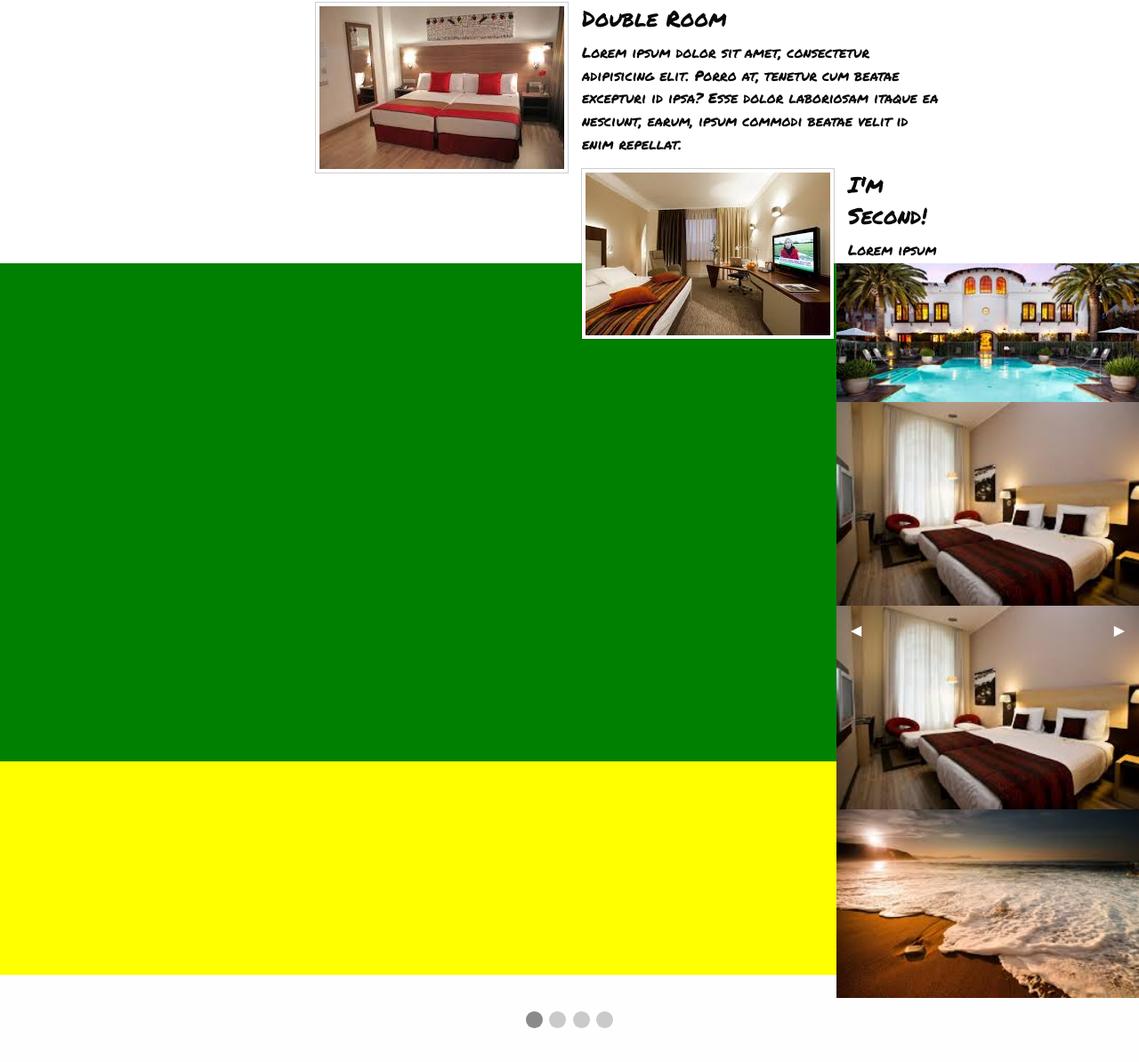
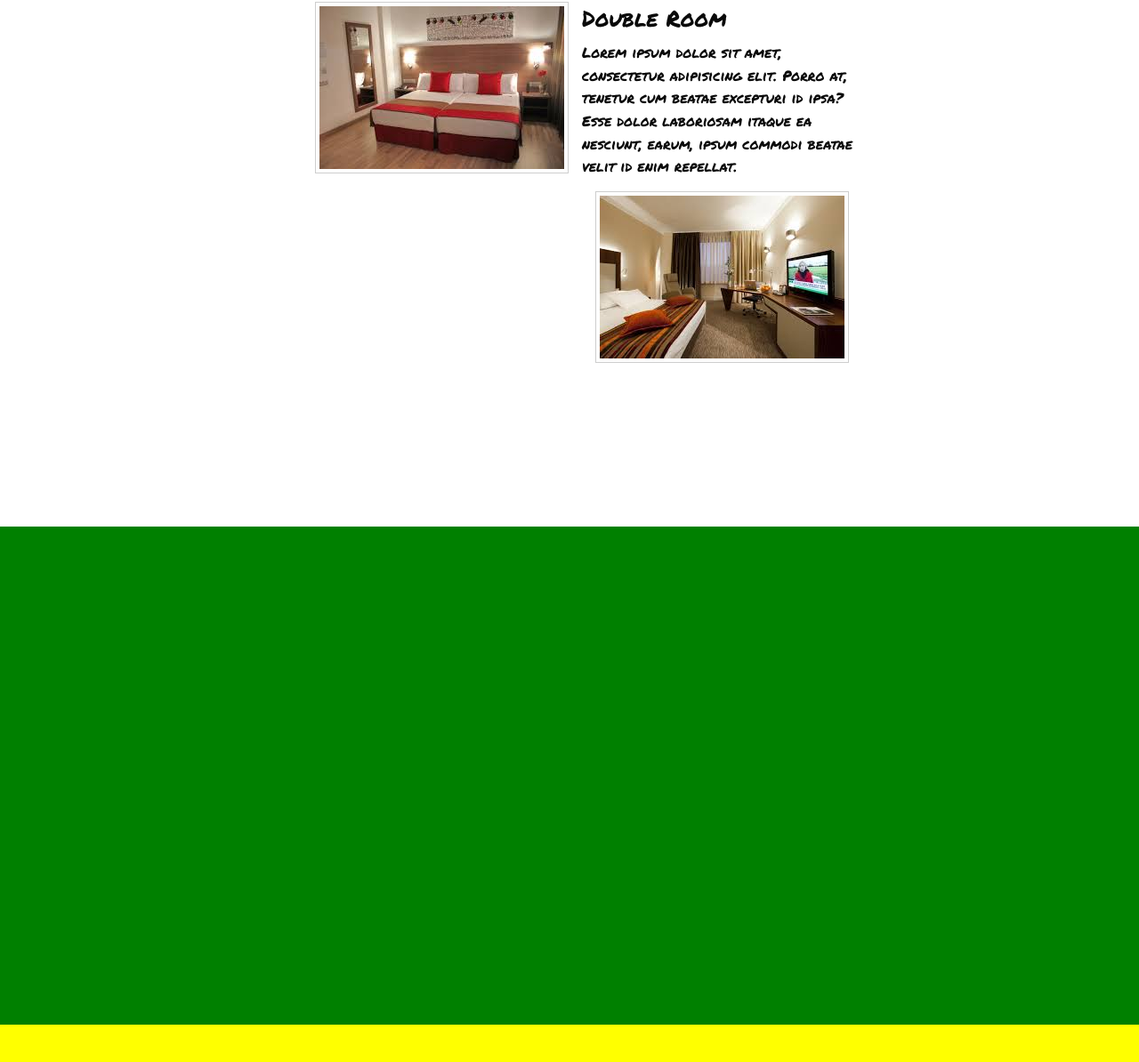
Before and after one commit to ArvidQuarshie/hotelmoringa, a plain HTML site: page index.html in a window 1280 px wide. Shown: the part 1544-2738 px from the top of the page at 89% size. Before the commit the page ends 2707 px from the top, so only its background shows below. Drawn offline with Linux system fonts and the light colour scheme.

Commit message:
edits to accomodations

```diff
--- a/css/app.css
+++ b/css/app.css
@@ -32,7 +32,7 @@ body{
 
 }
 .services{
-    height:80%;
+    height:117%;
     width:100%;
     background-color: white;
 }
--- a/index.html
+++ b/index.html
@@ -65,10 +65,7 @@
           <img src= "./images/doubleroom.jpg">
         </div>
       </div>
-      <div class="media-object-section">
-        <h4>I'm Second!</h4>
-        <p>Lorem ipsum dolor sit amet, consectetur adipisicing elit. Voluptas magni, quam mollitia voluptatum in, animi suscipit tempora ea consequuntur non nulla vitae doloremque. Eius rerum, cum earum quae eveniet odio.</p>
-      </div>
+
     </div>
     <!-- And ends here -->
   </div>
@@ -81,34 +78,7 @@
 
       </section>
       <section class="galleries">
-      <div class="orbit" role="region" aria-label="Favorite Space Pictures" data-orbit>
-  <ul class="orbit-container">
-    <button class="orbit-previous"><span class="show-for-sr">Previous Slide</span>&#9664;&#xFE0E;</button>
-    <button class="orbit-next"><span class="show-for-sr">Next Slide</span>&#9654;&#xFE0E;</button>
-    <li class="is-active orbit-slide">
-      <img class="orbit-image" src="/images/about.jpg" alt="Space">
 
-    </li>
-    <li class="orbit-slide">
-      <img class="orbit-image" src="/images/beds.jpg" alt="Space">
-
-    </li>
-    <li class="orbit-slide">
-      <img class="orbit-image" src="/images/beds.jpg" alt="Space">
-
-    </li>
-    <li class="orbit-slide">
-      <img class="orbit-image" src="/images/landing1.jpg" alt="Space">
-
-    </li>
-  </ul>
-  <nav class="orbit-bullets">
-    <button class="is-active" data-slide="0"><span class="show-for-sr">First slide details.</span><span class="show-for-sr">Current Slide</span></button>
-    <button data-slide="1"><span class="show-for-sr">Second slide details.</span></button>
-    <button data-slide="2"><span class="show-for-sr">Third slide details.</span></button>
-    <button data-slide="3"><span class="show-for-sr">Fourth slide details.</span></button>
-  </nav>
-</div>
 
       </section>
 
```
